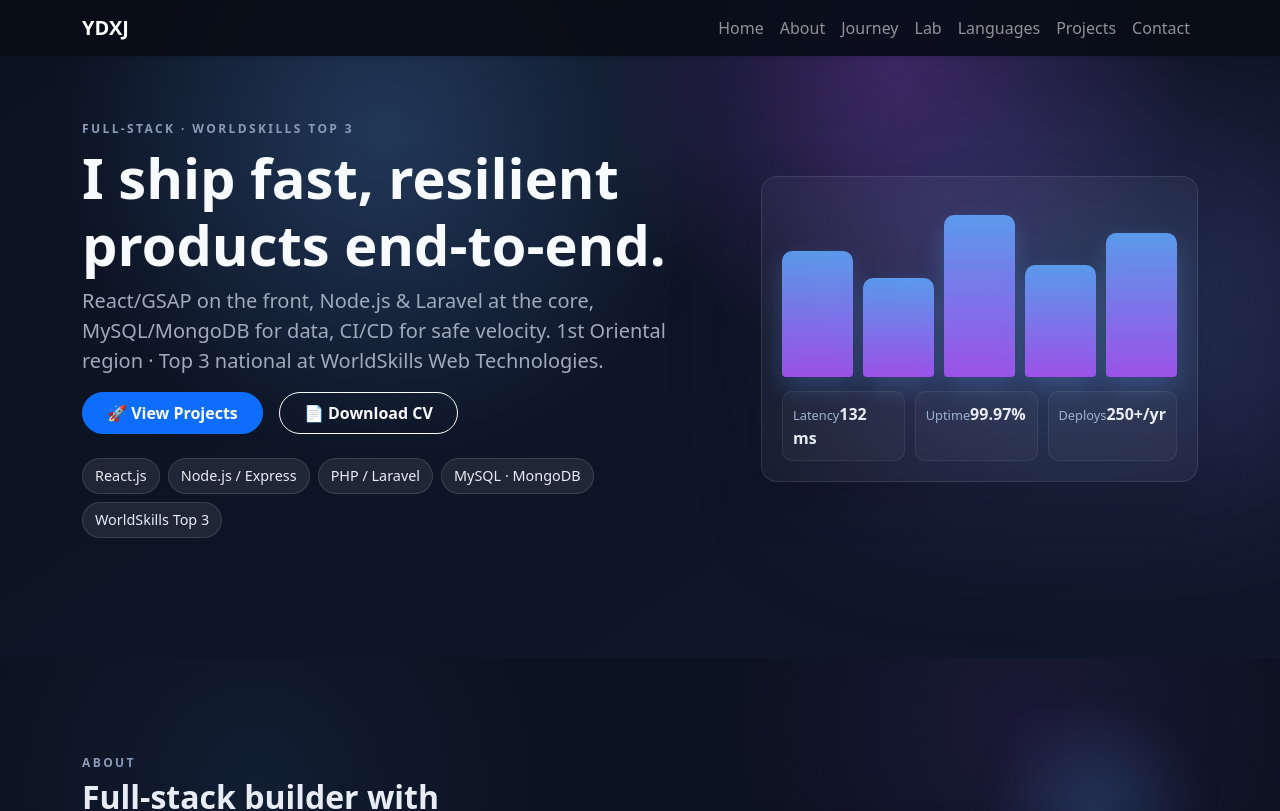
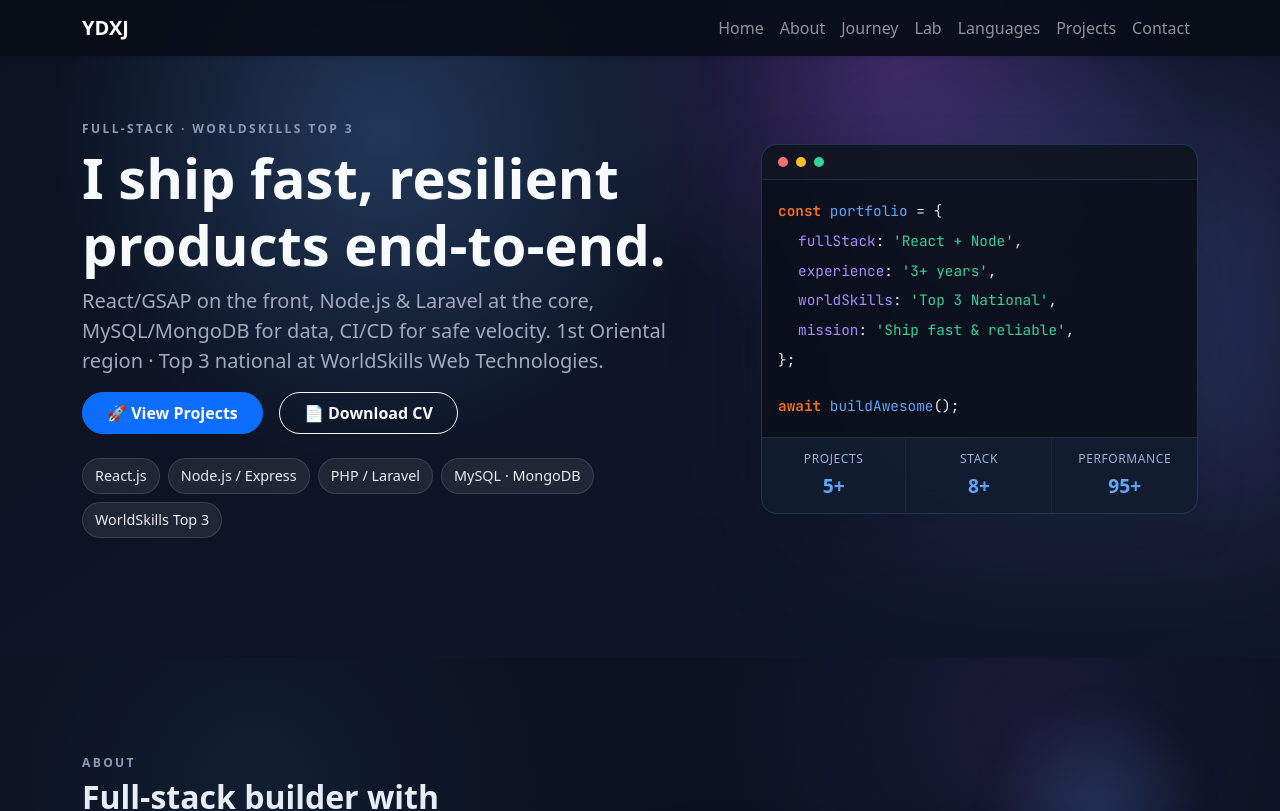
Before and after one commit to ydxj/ydxj.github.io, a React (Create React App) app: page / in a window 1280 px wide. Shown: the top 811 px of the page. Built offline with nearby package versions, Linux system fonts and the light colour scheme.

Commit message:
Update Hero section styles and About section shell

```diff
--- a/src/App.css
+++ b/src/App.css
@@ -162,6 +162,98 @@
 
 .hero-card, .hero-graph, .hero-metrics { position: relative; z-index: 1; }
 
+.hero-showcase {
+  position: relative;
+  background: rgba(10,15,26,0.9);
+  border: 1px solid rgba(96,165,250,0.25);
+  border-radius: 16px;
+  overflow: hidden;
+  backdrop-filter: blur(12px);
+  display: flex;
+  flex-direction: column;
+}
+
+.showcase-header {
+  display: flex;
+  align-items: center;
+  gap: 8px;
+  padding: 12px 16px;
+  border-bottom: 1px solid rgba(96,165,250,0.15);
+  background: rgba(255,255,255,0.02);
+}
+
+.showcase-header .dot {
+  width: 10px;
+  height: 10px;
+  border-radius: 50%;
+  display: inline-block;
+}
+
+.dot.red { background: #f87171; }
+.dot.yellow { background: #fbbf24; }
+.dot.green { background: #34d399; }
+
+.showcase-body {
+  padding: 16px;
+  font-family: 'JetBrains Mono', 'Fira Code', monospace;
+  font-size: 0.9rem;
+  color: #e5e7eb;
+  flex-grow: 1;
+  line-height: 1.8;
+}
+
+.code-line {
+  padding: 2px 0;
+  position: relative;
+  animation: fadeIn 0.5s ease-out forwards;
+  opacity: 0;
+}
+
+.code-line:nth-child(1) { animation-delay: 0.1s; }
+.code-line:nth-child(2) { animation-delay: 0.2s; }
+.code-line:nth-child(3) { animation-delay: 0.3s; }
+.code-line:nth-child(4) { animation-delay: 0.4s; }
+.code-line:nth-child(5) { animation-delay: 0.5s; }
+.code-line:nth-child(6) { animation-delay: 0.6s; }
+.code-line:nth-child(7) { animation-delay: 0.7s; }
+
+@keyframes fadeIn {
+  from { opacity: 0; transform: translateX(-10px); }
+  to { opacity: 1; transform: translateX(0); }
+}
+
+.code-line.indent-1 { padding-left: 20px; }
+
+.keyword { color: #f97316; font-weight: 600; }
+.variable { color: #60a5fa; }
+.prop { color: #a78bfa; }
+.string { color: #34d399; }
+
+.showcase-stats {
+  display: grid;
+  grid-template-columns: repeat(3, 1fr);
+  gap: 1px;
+  padding: 0;
+  margin-top: auto;
+  border-top: 1px solid rgba(96,165,250,0.15);
+  background: rgba(96,165,250,0.08);
+}
+
+.stat-item {
+  display: flex;
+  flex-direction: column;
+  align-items: center;
+  gap: 4px;
+  padding: 12px 8px;
+  text-align: center;
+  border-right: 1px solid rgba(96,165,250,0.1);
+}
+
+.stat-item:last-child { border-right: none; }
+
+.stat-label { font-size: 0.75rem; color: #9fb2d2; text-transform: uppercase; letter-spacing: 0.05em; }
+.stat-value { font-size: 1.2rem; font-weight: 700; color: #60a5fa; }
+
 .about-card {
   background: #fff;
   border-radius: 14px;
--- a/src/components/Hero.js
+++ b/src/components/Hero.js
@@ -52,26 +52,47 @@ const Hero = () => {
 
           <div className="col-lg-5 hero-stagger">
             <div className="hero-glow" />
-            <div className="hero-card shadow-lg">
-              <div className="hero-graph">
-                <div className="bar" style={{ height: '70%' }} />
-                <div className="bar" style={{ height: '55%' }} />
-                <div className="bar" style={{ height: '90%' }} />
-                <div className="bar" style={{ height: '62%' }} />
-                <div className="bar" style={{ height: '80%' }} />
+            <div className="hero-showcase shadow-lg">
+              <div className="showcase-header">
+                <span className="dot red" />
+                <span className="dot yellow" />
+                <span className="dot green" />
               </div>
-              <div className="hero-metrics">
-                <div className="metric">
-                  <span className="label">Latency</span>
-                  <span className="value">132 ms</span>
+              <div className="showcase-body">
+                <div className="code-line">
+                  <span className="keyword">const</span> <span className="variable">portfolio</span> = {'{'}
                 </div>
-                <div className="metric">
-                  <span className="label">Uptime</span>
-                  <span className="value">99.97%</span>
+                <div className="code-line indent-1">
+                  <span className="prop">fullStack</span>: <span className="string">'React + Node'</span>,
                 </div>
-                <div className="metric">
-                  <span className="label">Deploys</span>
-                  <span className="value">250+/yr</span>
+                <div className="code-line indent-1">
+                  <span className="prop">experience</span>: <span className="string">'3+ years'</span>,
+                </div>
+                <div className="code-line indent-1">
+                  <span className="prop">worldSkills</span>: <span className="string">'Top 3 National'</span>,
+                </div>
+                <div className="code-line indent-1">
+                  <span className="prop">mission</span>: <span className="string">'Ship fast & reliable'</span>,
+                </div>
+                <div className="code-line">
+                  {'}'};
+                </div>
+                <div className="code-line mt-3">
+                  <span className="keyword">await</span> <span className="variable">buildAwesome</span>();
+                </div>
+              </div>
+              <div className="showcase-stats">
+                <div className="stat-item">
+                  <span className="stat-label">Projects</span>
+                  <span className="stat-value">5+</span>
+                </div>
+                <div className="stat-item">
+                  <span className="stat-label">Stack</span>
+                  <span className="stat-value">8+</span>
+                </div>
+                <div className="stat-item">
+                  <span className="stat-label">Performance</span>
+                  <span className="stat-value">95+</span>
                 </div>
               </div>
             </div>
```
